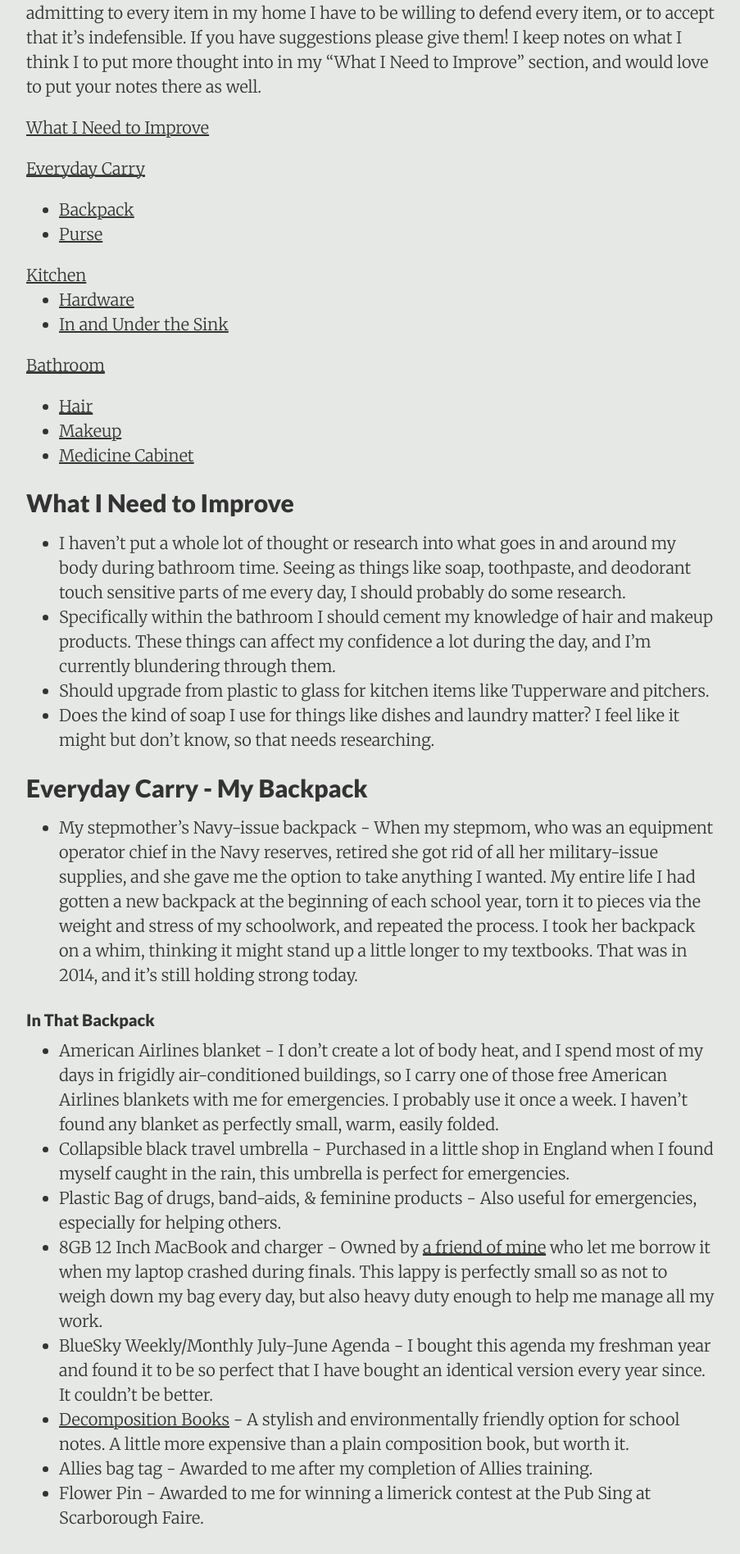
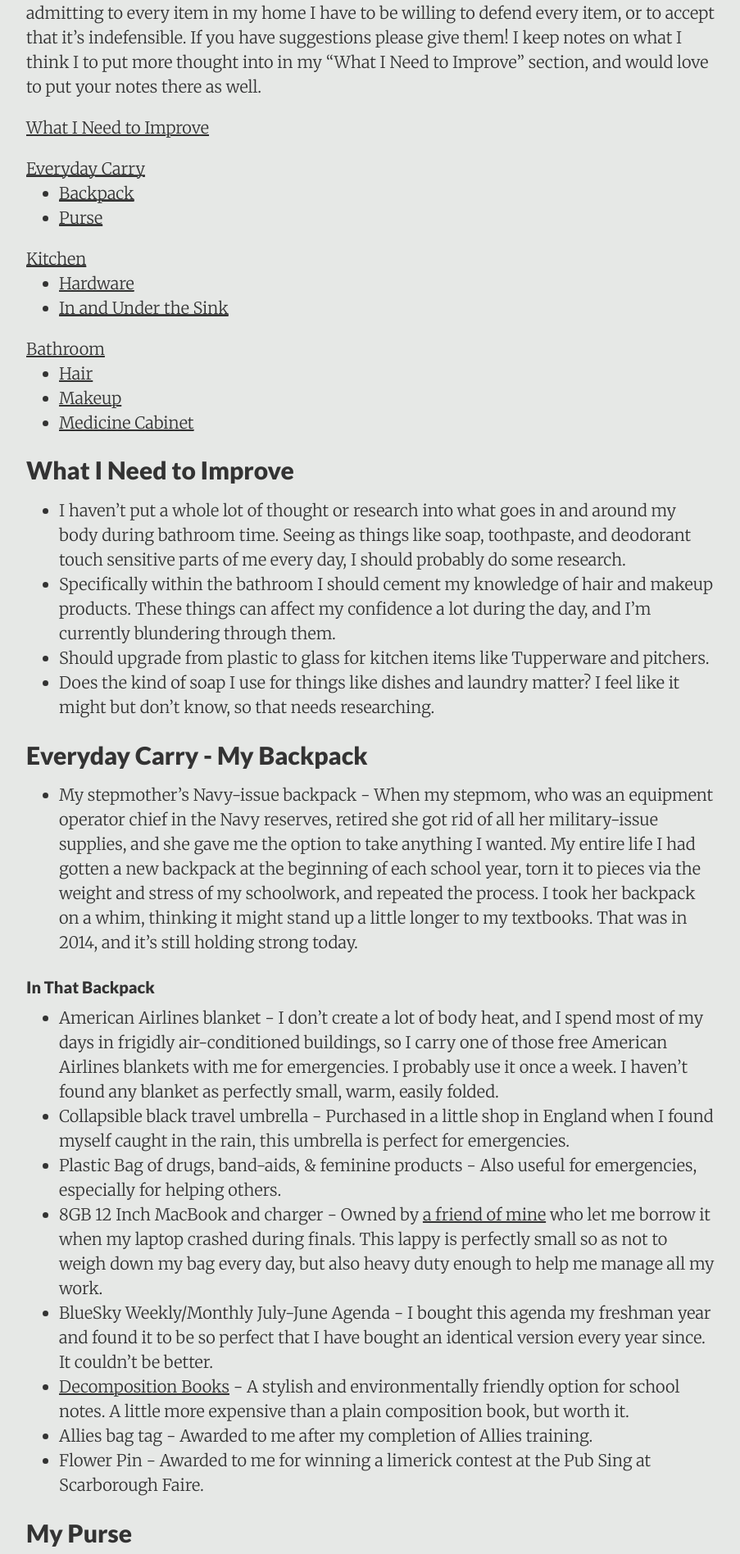
Before and after one commit to DestinyRoseMurphy/DestinyRoseMurphy.github.io, a Jekyll site: the page built from _posts/2017-10-19-Things-I-Kept.md, in a window 1280 px wide. Shown: the part 612-2508 px from the top of the page at 82% size, without its empty margins (188-1091 px from the left). Built offline with Jekyll 4.4.1, drawn with Linux system fonts in a browser that asks for light colours.

Commit message:
Doing all the list

```diff
--- a/_posts/2017-10-19-Things-I-Kept.md
+++ b/_posts/2017-10-19-Things-I-Kept.md
@@ -11,7 +11,7 @@ This list was compiled January 11th, 2018. It's the first iteration of this post
 
 [What I Need to Improve](#Improve)
 
-[Everyday Carry](#Everyday)
+<p style="margin-bottom: 0;"><a href="#Everyday">Everyday Carry</a></p>
 
 * [Backpack](#Backpack)
 * [Purse](#Purse)
@@ -21,7 +21,7 @@ This list was compiled January 11th, 2018. It's the first iteration of this post
 * [Hardware](#Hardware)
 * [In and Under the Sink](#Sink)
 
-[Bathroom](#Bathroom)
+<p style="margin-bottom: 0;"><a href="#Bathroom">Bathroom</a></p>
 
 * [Hair](#Hair)
 * [Makeup](#Makeup)
```
